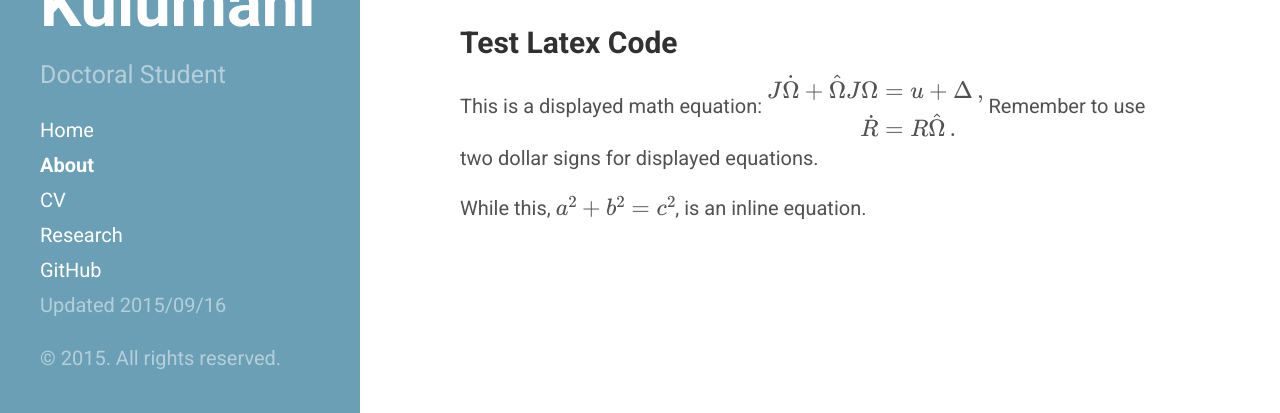
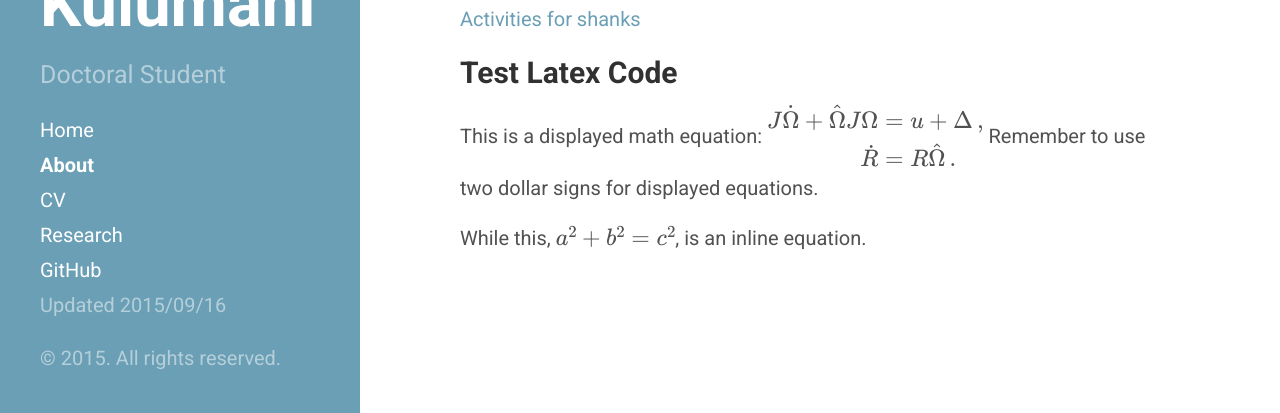
Before and after one commit to skulumani/skulumani.github.io, a Jekyll site: the page built from about.md, in a window 1280 px wide and 1264 px high, cut to the strip 851-1264 px from the top of the window. Built offline with Jekyll 4.4.1, drawn with Linux system fonts in a browser that asks for light colours; formulas are drawn with MathJax 3; some of the changed lines change nothing that is shown.

Commit message:
added ride with gps widget

```diff
--- a/about.md
+++ b/about.md
@@ -17,6 +17,19 @@
 
 <iframe height='454' width='300' frameborder='0' allowtransparency='true' scrolling='no' src='https://www.strava.com/athletes/3370565/latest-rides/65ae1f44ec5044eb50ef943950859ecf4d744808'></iframe>
 
+<a class="rwgps-widget" href="http://ridewithgps.com/users/216546" data-rwgps-metric="1" data-rwgps-width="300" data-rwgps-user-id="216546" data-rwgps-include="week month year">Activities for shanks</a>
+<script>
+(function(d,s) {
+  if(!d.getElementById('rwgps-sdk')) {
+    var el = d.getElementsByTagName(s)[0],
+        js = d.createElement(s);
+    js.id = 'rwgps-sdk';
+    js.src = "//ridewithgps.com/sdk.min.js";
+    el.parentNode.insertBefore(js, el);
+  }
+})(document, 'script');
+</script>
+
 ## Test Latex Code
 This is a displayed math equation:
 $$
```
